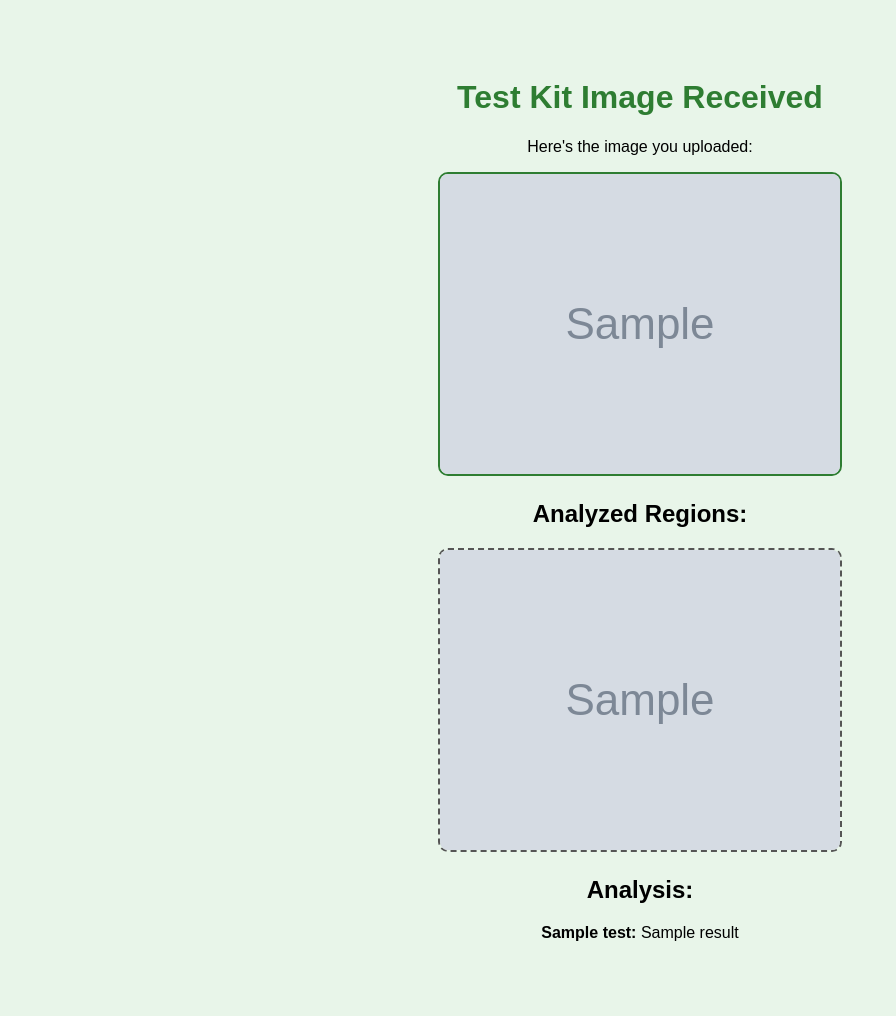
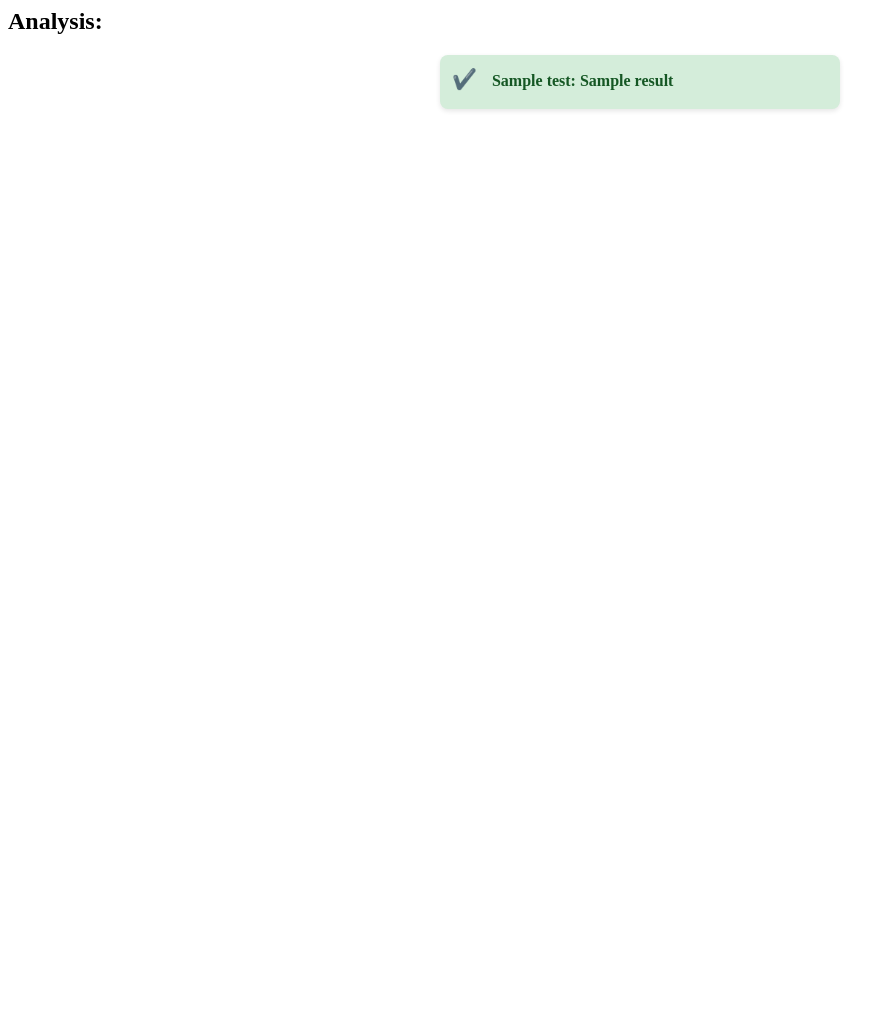
Before and after one commit to CODEREaDer24/Bc, a Flask app: template templates/report.html in a window 1280 px wide. Shown: the whole page, without its empty margins (0-896 px from the left). After the commit the page ends 111 px from the top, so only its background shows below. Run offline with Flask 3, Linux system fonts and the light colour scheme; the template is opened without the code that fills it: most values are stand-ins (such as "Sample title", 1, 10 or a date in 2020); grey boxes marked "Sample" are stand-in pictures.

Commit message:
Update report.html

```diff
--- a/templates/report.html
+++ b/templates/report.html
@@ -1,33 +1,58 @@
-<!DOCTYPE html>
-<html lang="en">
-<head>
-  <meta charset="UTF-8" />
-  <title>Test Kit Report</title>
-</head>
-<body style="text-align:center; font-family:sans-serif; padding:50px; background:#e8f5e9;">
-  <h1 style="color:#2e7d32;">Test Kit Image Received</h1>
-
-  {% if image_url %}
-    <p>Here's the image you uploaded:</p>
-    <img src="{{ image_url }}" alt="Uploaded Test Kit" style="max-width:90%; height:auto; border:2px solid #2e7d32; border-radius:10px;">
-  {% endif %}
-
-  <h2>Analyzed Regions:</h2>
-  {% if debug_image_url %}
-    <img src="{{ debug_image_url }}" alt="Analyzed Image" style="max-width:90%; height:auto; border:2px dashed #555; border-radius:10px;">
-  {% endif %}
-
 <h2>Analysis:</h2>
 {% if results %}
-    <ul style="list-style:none; padding:0;">
+  <ul style="list-style:none; padding:0; max-width:400px; margin:auto;">
     {% for test, result in results.items() %}
-        <li style="margin-bottom:10px;">
-          <strong>{{ test }}:</strong> {{ result }}
+      {% set status = 'normal' %}
+      {% if 'High' in result %}
+        {% set status = 'high' %}
+      {% elif 'Low' in result %}
+        {% set status = 'low' %}
+      {% endif %}
+      <li style="margin-bottom:15px; padding:12px; border-radius:8px;
+                 background-color: {% if status == 'high' %}#ffcccc
+                                   {% elif status == 'low' %}#fff0b3
+                                   {% else %}#d4edda{% endif %};
+                 color: {% if status == 'high' %}#a80000
+                         {% elif status == 'low' %}#8a6d00
+                         {% else %}#155724{% endif %};
+                 font-weight:600;
+                 box-shadow: 0 2px 5px rgba(0,0,0,0.1);">
+        <!-- Simple emoji icons -->
+        <span style="font-size:20px; margin-right:10px;">
+          {% if status == 'high' %}⬆️{% elif status == 'low' %}⬇️{% else %}✔️{% endif %}
+        </span>
+        {{ test }}: {{ result }}
+
+        <div style="font-weight:normal; margin-top:6px; font-size:0.9em;">
+          {% if test == 'pH' %}
+            {% if status == 'high' %}
+              Add pH reducer (acid) to lower pH.
+            {% elif status == 'low' %}
+              Add pH increaser (soda ash) to raise pH.
+            {% else %}
+              pH is balanced.
+            {% endif %}
+          {% elif test == 'Chlorine' %}
+            {% if status == 'high' %}
+              Chlorine is strong; no immediate action needed.
+            {% elif status == 'low' %}
+              Add chlorine to sanitize pool.
+            {% else %}
+              Chlorine levels are good.
+            {% endif %}
+          {% elif test == 'Alkalinity' %}
+            {% if status == 'high' %}
+              High alkalinity; consider adding acid.
+            {% elif status == 'low' %}
+              Add alkalinity increaser (baking soda).
+            {% else %}
+              Alkalinity is within the safe range.
+            {% endif %}
+          {% endif %}
+        </div>
       </li>
     {% endfor %}
   </ul>
 {% else %}
   <p>No analysis available.</p>
 {% endif %}
-</body>
-</html>
```
Lines whose indentation alone changed are shown as unchanged.
